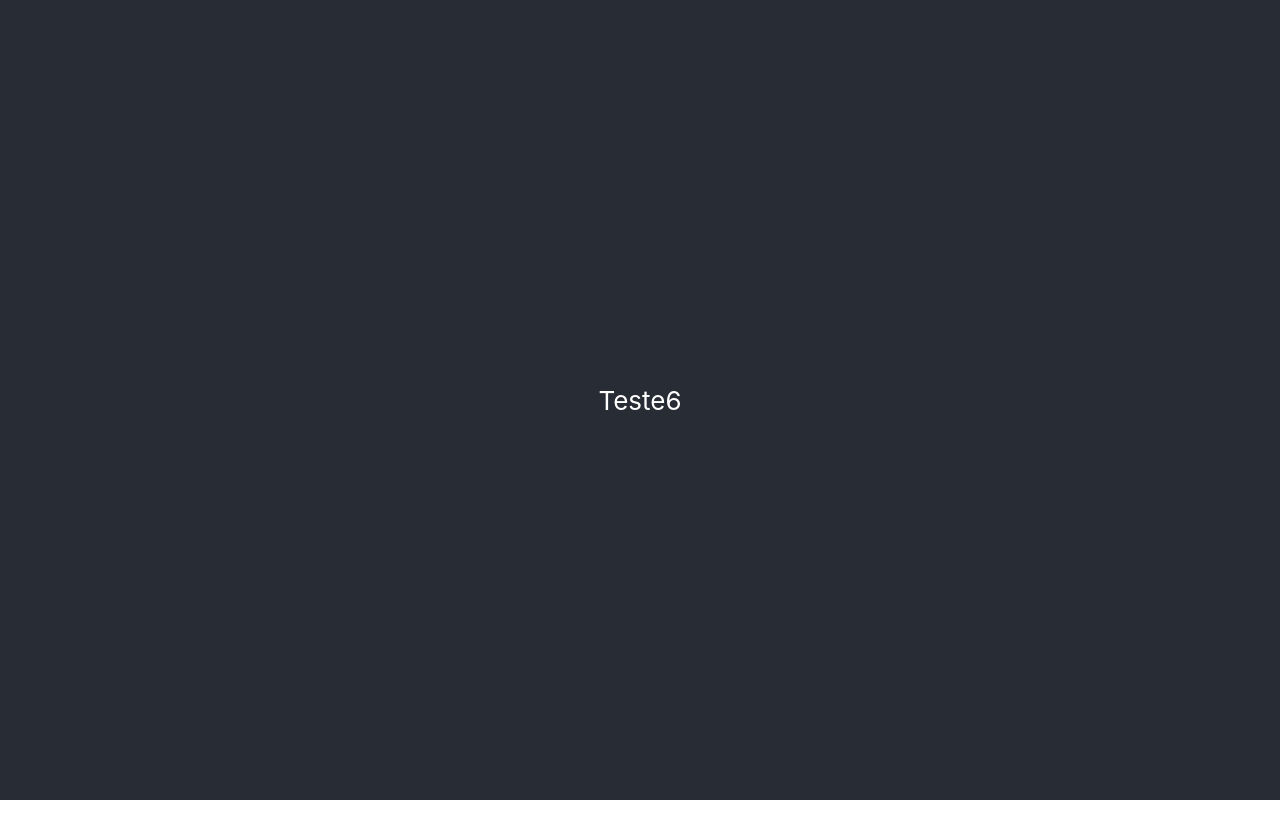
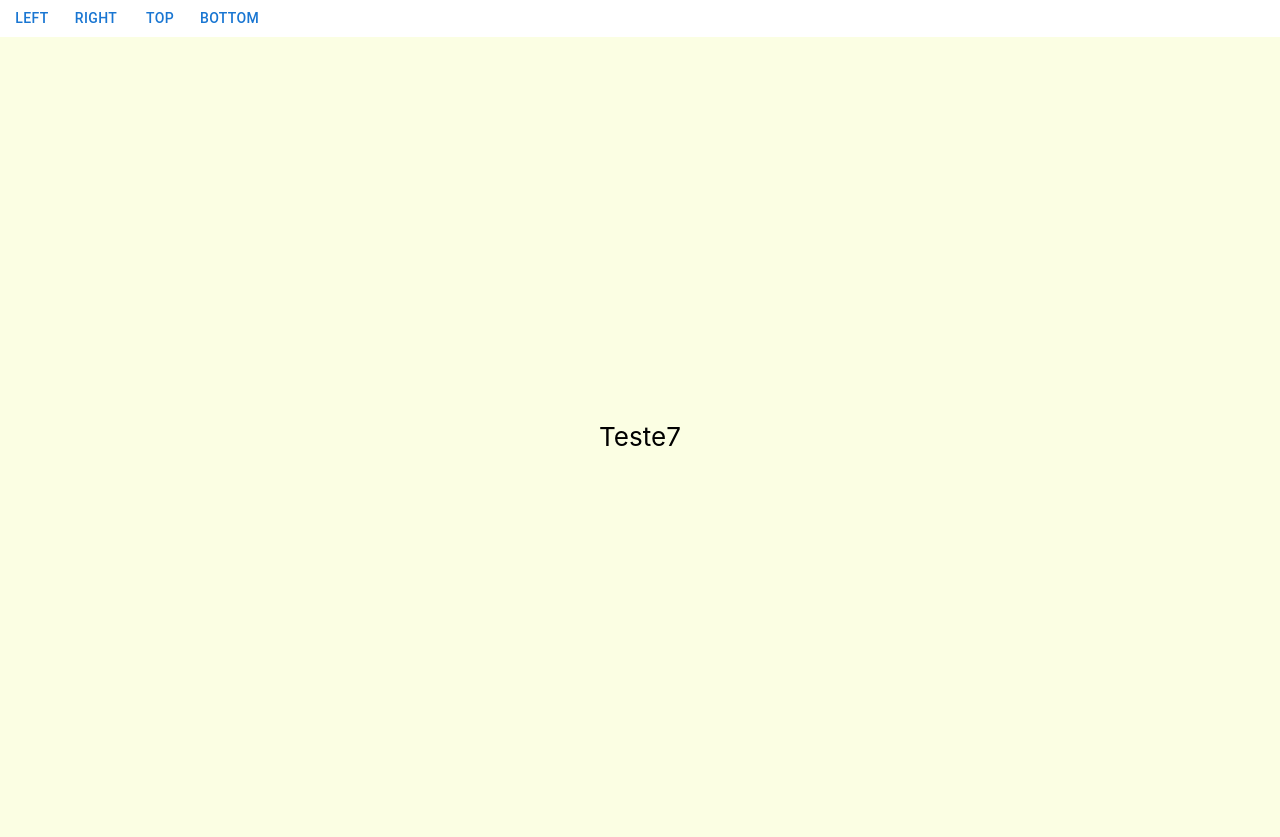
Before and after one commit to eduardocanova23/Teacher-Review, a React (Create React App) app in the folder frontend/: page / in a window 1280 px wide. Before the commit the page ends 800 px from the top, so only its background shows below. Built offline with nearby package versions, Linux system fonts and the light colour scheme.

Commit message:
add sideDrower

```diff
--- a/frontend/src/App.css
+++ b/frontend/src/App.css
@@ -14,14 +14,14 @@
 }
 
 .App-header {
-  background-color: #282c34;
+  background-color: #fbfee3;
   min-height: 100vh;
   display: flex;
   flex-direction: column;
   align-items: center;
   justify-content: center;
   font-size: calc(10px + 2vmin);
-  color: white;
+  color: rgb(0, 0, 0);
 }
 
 .App-link {
--- a/frontend/src/App.js
+++ b/frontend/src/App.js
@@ -1,12 +1,29 @@
 import './App.css';
+import Box from '@mui/material/Box';
+import Drawer from '@mui/material/Drawer';
+import Button from '@mui/material/Button';
+import List from '@mui/material/List';
+import Divider from '@mui/material/Divider';
+import ListItem from '@mui/material/ListItem';
+import ListItemButton from '@mui/material/ListItemButton';
+import ListItemIcon from '@mui/material/ListItemIcon';
+import ListItemText from '@mui/material/ListItemText';
+import InboxIcon from '@mui/icons-material/MoveToInbox';
+import MailIcon from '@mui/icons-material/Mail';
+import TemporaryDrawer from './Components/LeftDrower';
 
 function App() {
+
   return (
+    <Box>
+      <TemporaryDrawer/>
     <div className="App">
       <header className="App-header">
-        Teste6
+        Teste7
       </header>
     </div>
+
+    </Box>
   );
 }
 
--- /dev/null
+++ b/frontend/src/Components/LeftDrower.js
@@ -0,0 +1,58 @@
+import * as React from 'react';
+import Box from '@mui/material/Box';
+import Drawer from '@mui/material/Drawer';
+import Button from '@mui/material/Button';
+import List from '@mui/material/List';
+import Divider from '@mui/material/Divider';
+import ListItem from '@mui/material/ListItem';
+import ListItemButton from '@mui/material/ListItemButton';
+import ListItemIcon from '@mui/material/ListItemIcon';
+import ListItemText from '@mui/material/ListItemText';
+
+
+export default function TemporaryDrawer() {
+  const [state, setState] = React.useState({
+    top: false,
+    left: false,
+    bottom: false,
+    right: false,
+  });
+
+  const toggleDrawer = (anchor, open) => (event) => {
+    if (event.type === 'keydown' && (event.key === 'Tab' || event.key === 'Shift')) {
+      return;
+    }
+
+    setState({ ...state, [anchor]: open });
+  };
+
+  const list = (anchor) => (
+    <Box
+      sx={{ width: anchor === 'top' || anchor === 'bottom' ? 'auto' : 250 }}
+      role="presentation"
+      onClick={toggleDrawer(anchor, false)}
+      onKeyDown={toggleDrawer(anchor, false)}
+    >
+
+
+
+    </Box>
+  );
+
+  return (
+    <div>
+      {['left', 'right', 'top', 'bottom'].map((anchor) => (
+        <React.Fragment key={anchor}>
+          <Button onClick={toggleDrawer(anchor, true)}>{anchor}</Button>
+          <Drawer
+            anchor={anchor}
+            open={state[anchor]}
+            onClose={toggleDrawer(anchor, false)}
+          >
+            {list(anchor)}
+          </Drawer>
+        </React.Fragment>
+      ))}
+    </div>
+  );
+}
```
Also changed, not shown: package.json (added, +8 -0 lines), 2 other files (tests, documents, lock files or other folders).
